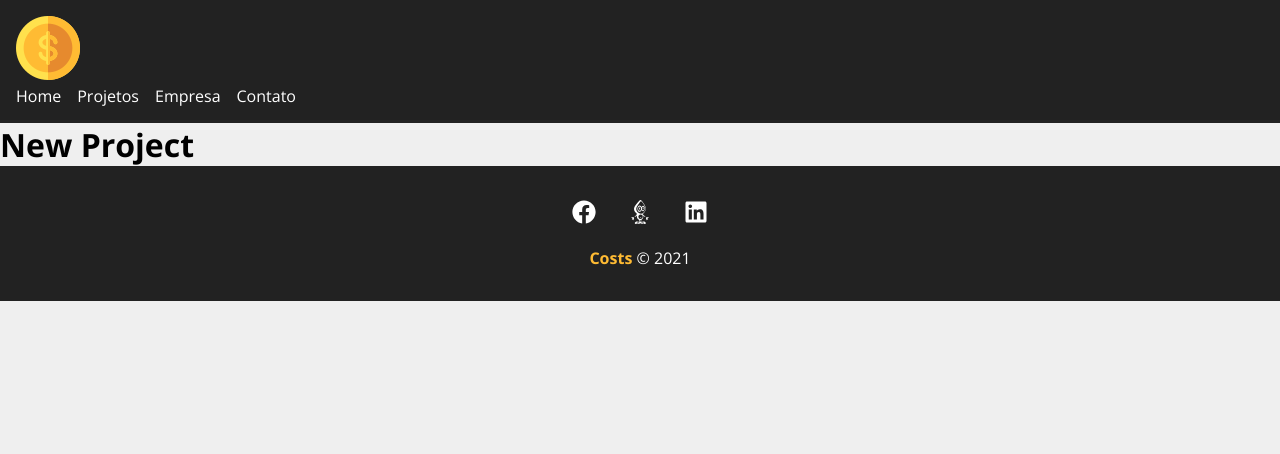
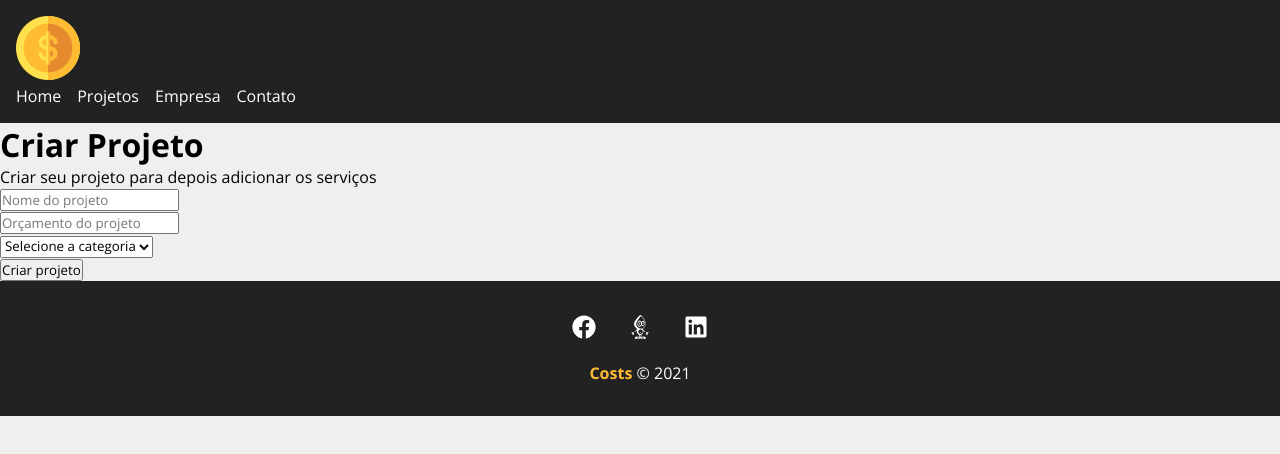
Before and after one commit to gustavogregorio1986/sistema-costs, a React (Create React App) app: page /newproject in a window 1280 px wide. Shown: the top 454 px of the page. Built offline with nearby package versions, Linux system fonts and the light colour scheme.

Commit message:
Desenvolvendo o react com formulario

```diff
--- a/src/components/pages/NewProject.js
+++ b/src/components/pages/NewProject.js
@@ -1,5 +1,14 @@
+import ProjectGroup from '../project/ProjectForm';
+import styles from './Newproject.module.css';
+
 function NewProject(){
-    return <h1>New Project</h1>
+    return (
+        <div className={styles.newproject_container}>
+           <h1>Criar Projeto</h1>
+           <p>Criar seu projeto para depois adicionar os serviços</p>
+           <ProjectGroup />
+        </div>
+    )
 }
 
 export default NewProject;
--- /dev/null
+++ b/src/components/pages/Newproject.module.css
@@ -0,0 +1,13 @@
+.newproject_contaniner{
+    width: 450px;
+    margin: 0 auto;
+    padding: 3em;
+}
+
+.newproject_contaniner h1{
+    margin-bottom: 0.5em;
+}
+
+.nrewproject_contaniner p{
+    color: #7b7b77;
+}
--- /dev/null
+++ b/src/components/project/ProjectForm.js
@@ -0,0 +1,22 @@
+function ProjectGroup(){
+     return (
+        <form>
+           <div>
+              <input type="text" placeholder="Nome do projeto" />
+           </div>
+           <div>
+              <input tye="number" placeholder="Orçamento do projeto" />
+           </div>
+           <div>
+              <select name="category_id">
+                 <option disabled selected>Selecione a categoria</option>
+              </select>
+           </div>
+           <div>
+              <input type="submit" value="Criar projeto" />
+           </div>
+        </form>
+     )
+}
+
+export default ProjectGroup;
```
